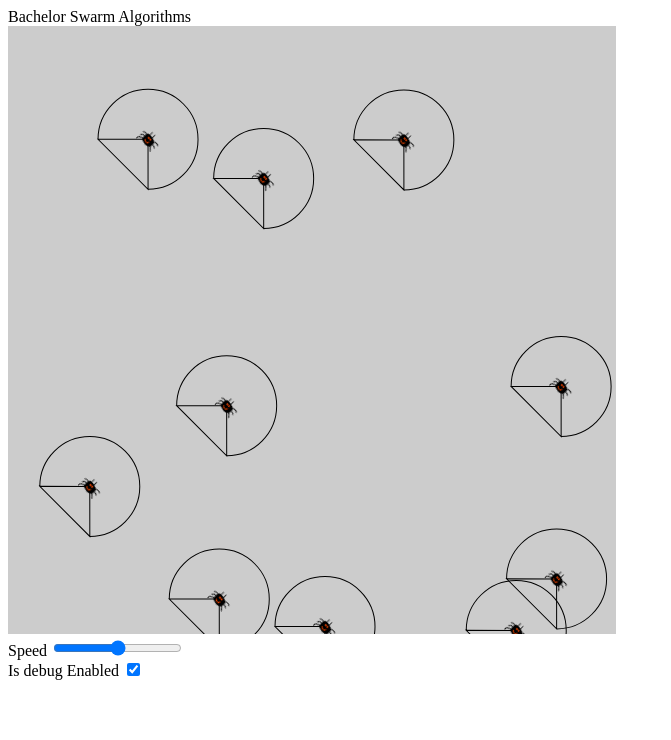
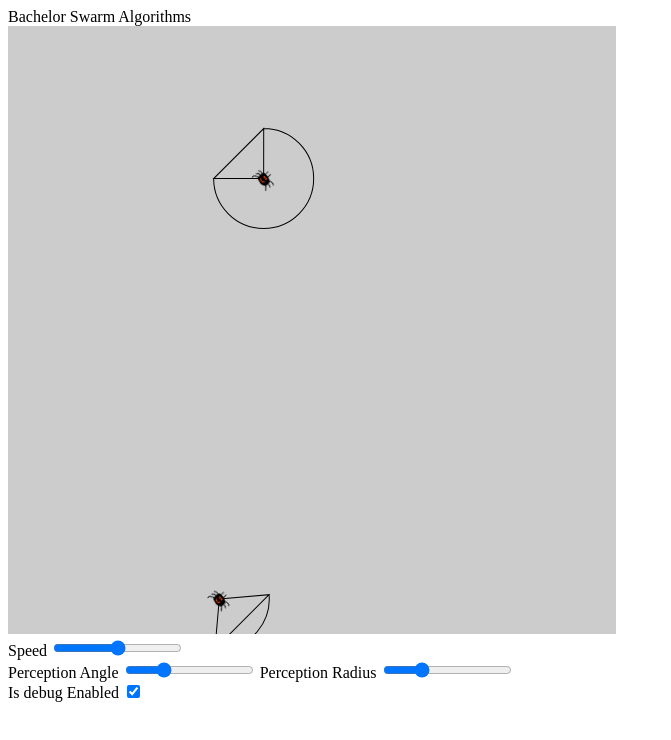
Before and after one commit to TheElk205/BachelorSwarmAlgorithms, a website built with Parcel: page src/index.html in a window 1280 px wide. Shown: the whole page, without its empty margins (0-671 px from the left). Built offline with nearby package versions, Linux system fonts and the light colour scheme.

Commit message:
Added perception to agents

```diff
--- a/src/index.html
+++ b/src/index.html
@@ -12,6 +12,13 @@
         <label for="speedSelector">Speed</label>
         <input type="range" min="0" max="100" value="50" class="slider" id="speedSelector">
     </div>
+    <div class="perceptioncontainer">
+        <label for="perceptionAngleSelector">Perception Angle</label>
+        <input type="range" min="0" max="180" value="50" class="slider" id="perceptionAngleSelector">
+
+        <label for="perceptionRadiusSelector">Perception Radius</label>
+        <input type="range" min="0" max="180" value="50" class="slider" id="perceptionRadiusSelector">
+    </div>
     <label for="isDebugEnabled">Is debug Enabled</label>
     <input type="checkbox" id="isDebugEnabled">
     <script src="js/main.js"></script>
--- a/src/js/MathHelpers.js
+++ b/src/js/MathHelpers.js
@@ -1,8 +1,14 @@
 export class MathUtils {
     static deg2rad = (degrees) => {
-        return degrees * (3.14/ 180)
+        return degrees * (3.14 / 180.0)
     }
     static getPointOnArc(cx,cy,radius,angle_rad){
         return [cx+Math.cos(angle_rad)*radius,cy+Math.sin(angle_rad)*radius];
     }
+    static uuidv4() {
+        return 'xxxxxxxx-xxxx-4xxx-yxxx-xxxxxxxxxxxx'.replace(/[xy]/g, function(c) {
+            var r = Math.random() * 16 | 0, v = c == 'x' ? r : (r & 0x3 | 0x8);
+            return v.toString(16);
+        });
+    }
 }
--- a/src/js/TestAgent.js
+++ b/src/js/TestAgent.js
@@ -5,7 +5,7 @@ export const TestAgent = (gameContext, gameCanvas, startState = {}) => {
 
   const maxSpeed = 0.1
 
-  const angleOffset = -90
+  const angleOffset = 0
 
   const state = {
     isLoaded: false,
@@ -18,9 +18,11 @@ export const TestAgent = (gameContext, gameCanvas, startState = {}) => {
       startAngle: -135,
       endAngle: 135
     },
+    agentsWithinPerception: [],
+    id: MathUtils.uuidv4(),
     ...startState
   }
-
+  console.log("Created agent with id: ", state.id)
   let agent = new Image()
   agent.onload = () => {
     console.log('Agent loaded')
@@ -45,7 +47,8 @@ export const TestAgent = (gameContext, gameCanvas, startState = {}) => {
         0,
         0
     ]
-
+    // console.log("Plain Angle: ", perception.startAngle)
+    // console.log("Plain Angle with ofset: ", angleOffset + perception.startAngle)
     gameContext.beginPath();
     gameContext.arc(
         position[0],
@@ -110,9 +113,22 @@ export const TestAgent = (gameContext, gameCanvas, startState = {}) => {
   const isPointInPerception = (perception, x, y) =>
   {
     calculatePerception(perception)
+    // Maype i need to translate this point?? Not quite sure
     if (gameContext.isPointInPath(x, y))
     {
-      console.log("Yes it is")
+      console.log(`Point (${x} / ${y}) is is within perception`)
+    }
+  }
+
+  const addAgentIfWithinPerception = (perception, otherAgent) =>
+  {
+    calculatePerception(perception)
+    if (gameContext.isPointInPath(
+        otherAgent.getState().position[0],
+        otherAgent.getState().position[1],
+    ))
+    {
+      state.agentsWithinPerception.push(agent)
     }
   }
 
@@ -122,7 +138,19 @@ export const TestAgent = (gameContext, gameCanvas, startState = {}) => {
     {
       state.currentSpeed = newSpeed / 100
     },
+    setPerception: (newPerception) =>
+    {
+      state.perception = {
+        ...state.perception,
+        ...newPerception
+      }
+    },
+    addAgentIfWithinPerception: (agent) => {
+      addAgentIfWithinPerception(state.perception, agent)
+    },
     update: (deltaTime) => {
+      // Maybe move this to "pre update" as it is not quite right here
+      state.agentsWithinPerception = []
       const speed = maxSpeed * state.currentSpeed
       move(deltaTime * speed, deltaTime * speed)
     },
@@ -147,9 +175,13 @@ export const TestAgent = (gameContext, gameCanvas, startState = {}) => {
             -state.size[0] / 2,
             -state.size[1] / 2,
             state.size[0],
-            state.size[1],
+            state.size[1]
         )
       })
+    },
+    getState: () =>
+    {
+      return state
     }
   }
 }
--- a/src/js/main.js
+++ b/src/js/main.js
@@ -4,7 +4,7 @@ const cvs = document.getElementById('canvas')
 const ctx = cvs.getContext('2d')
 
 const gameSettings = {
-  numberOfAgents: 10,
+  numberOfAgents: 2,
   fps: 30,
   debugEnabled: true
 }
@@ -13,16 +13,37 @@ const gameSettings = {
 const speedSlider = document.getElementById('speedSelector')
 speedSlider.oninput = (input) => {
   console.log(input.target.value)
-  for (let agent in agents) {
+  agents.forEach(agent => {
     agent.setSpeed(input.target.value)
-  }
+  })
 }
+
 const isDebugEnabledToggle = document.getElementById('isDebugEnabled')
 isDebugEnabledToggle.checked = gameSettings.debugEnabled
 isDebugEnabledToggle.onchange = () => {
   gameSettings.debugEnabled = !gameSettings.debugEnabled
 }
 
+const perceptionAngleSlider = document.getElementById('perceptionAngleSelector')
+perceptionAngleSlider.oninput = (input) => {
+  console.log(input.target.value)
+  agents.forEach(agent => {
+    agent.setPerception({
+      startAngle: -input.target.value,
+      endAngle: input.target.value
+    })
+  })
+}
+
+const perceptionRadiusSlider = document.getElementById('perceptionRadiusSelector')
+perceptionRadiusSlider.oninput = (input) => {
+  console.log(input.target.value)
+  agents.forEach(agent => {
+    agent.setPerception({
+      radius: input.target.value
+    })
+  })
+}
 
 // Init everything here
 const agents = [];
@@ -37,6 +58,13 @@ for (let i=0; i < gameSettings.numberOfAgents; i++)
       }
   )
   agent.setSpeed(speedSlider.value)
+  agents.forEach(agent => {
+    agent.setPerception({
+      radius: perceptionRadiusSlider.value,
+      startAngle: -perceptionAngleSlider.value,
+      endAngle: perceptionAngleSlider.value,
+    })
+  })
   agents.push(agent)
 }
 
@@ -50,6 +78,9 @@ const drawEverything = () =>
   agents.forEach(agent =>
   {
     agent.update(performance.now() - lastFrame)
+    agents.forEach(perceptionAgents => {
+      agent.addAgentIfWithinPerception(perceptionAgents)
+    })
     if (gameSettings.debugEnabled) {
       agent.drawDebug()
     }
@@ -62,4 +93,5 @@ const drawEverything = () =>
   lastFrame = performance.now()
 }
 
+// maybe split this up in visual update and "physics' Udpate.
 let game = setInterval(drawEverything, 1000 / gameSettings.fps)
```
